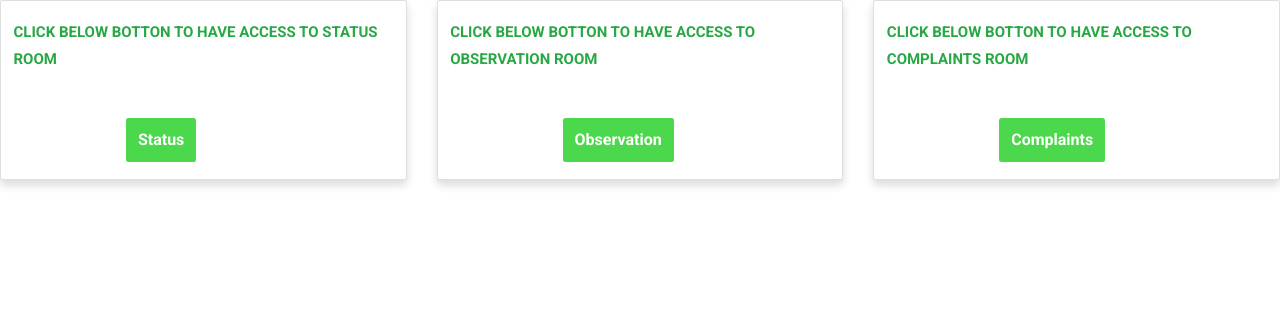
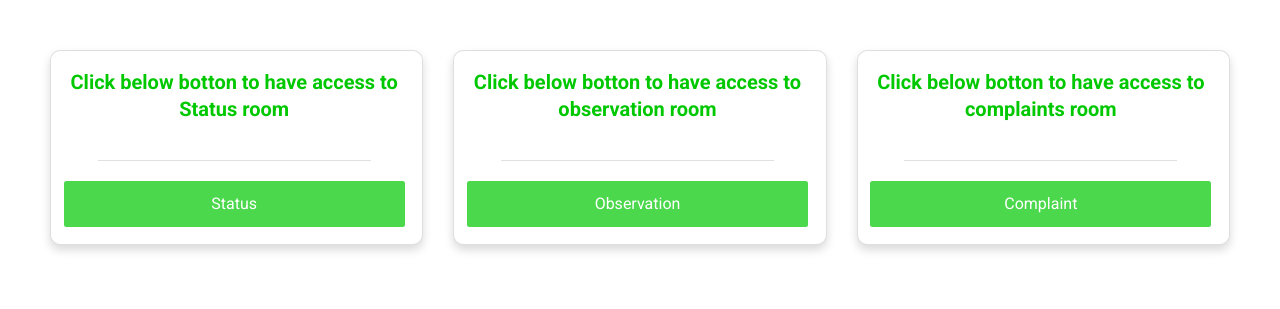
Before and after one commit to mutiulahi/cordsmobile, a PHP site: page /dashboard.php in a window 1280 px wide. Shown: the part 90-399 px from the top of the page. Run offline with PHP 8.4, Linux system fonts and the light colour scheme.

Commit message:
dashboard

```diff
--- a/dashboard.php
+++ b/dashboard.php
@@ -12,15 +12,45 @@
     <link rel="shortcut icon" href="assets/icon/favicon.png">
     <link rel="apple-touch-icon-precomposed" href="assets/icon/icon.png">
     <style>
-        .btn-btn{
-            background:rgba(0, 200, 0, 0.7);
-            border:none;
-            padding:10px 12px;
+
+        .me-center a {
+            display: flex;
+            justify-content: center;
+            align-items: center;
+            color:rgba(0, 200, 0, 0.7);
+        }
+        .btn-me {
+            color: white;
+            font-size: 16px;
+            padding: 10px 12px;
+            background-color: rgba(0, 200, 0, 0.7);
         }
 
-        .btn-btn a{
-            color:white;
-            font-size:16px;
+        .btn-me:hover {
+            color: white;
+            font-size: 16px;
+            padding: 10px 12px;
+            background-color: rgba(0, 200, 0, 1);
+            transition: 0.5s ease-in-out;
+        }
+        hr {
+            width: 80%;
+        }
+
+        .text-me {
+            font-size: 20px;
+            font-weight: bold;
+            color: rgba(0, 200, 0, 10);
+            text-align: center;
+        }
+        .card-me {
+            border-radius: 10px;
+            transition: 0.5s ease-in-out;
+        }
+        .card-me:hover {
+            border: 1.5px solid rgba(0, 200, 0, 0.7);
+            border-radius: 10px;
+            transition: 0.5s ease-in-out;
         }
     </style>
 </head>
@@ -30,68 +60,55 @@
         <div class="preload-logo"></div>
     </div> -->
     <div id="wrapper">
-    <?php
+        <?php
         require_once "layout/header.inc.php";
-    ?>
+        ?>
 
 
-    <div class="row">
-    <div class="col-xl-4 col-md-6 mb-4">
-        <div class="card border-left-success shadow h-100 py-2">
-            <div class="card-body">
-                <div class="row no-gutters align-items-center">
-                    <div class="col mr-2">
-                        <div class="text-xl font-weight-bold text-success text-uppercase mb-4">
-                        Click below botton to have access to Status room</div>
-                        <div class="h3 mb-0 mt-5 font-weight-bold text-gray-800 btn btn-success btn-btn" style="margin-left:30%">
-                            <a class="button-header border-corner text-center" href="login.php">Status</a>
+        <div class="row" style="padding: 50px;">
+            <div class="col-xl-4 col-md-6 mb-4">
+                <div class="card border-left-success shadow h-100 py-2 card-me">
+                    <div class="card-body">
+                        <div class="row no-gutters ">
+                            <div class="col mr-2 align-item-center me-center">
+                                <div class="text-me">
+                                    Click below botton to have access to Status room</div><br>
+                                <hr>
+                                <a href="#" class="btn text-white btn-me"> Status </a>
+                            </div>
+                        </div>
+                    </div>
+                </div>
+            </div>
+            <div class="col-xl-4 col-md-6 mb-4">
+                <div class="card border-left-success shadow h-100 py-2 card-me">
+                    <div class="card-body">
+                        <div class="row no-gutters ">
+                            <div class="col mr-2 align-item-center me-center">
+                                <div class="text-me">
+                                    Click below botton to have access to observation room</div><br>
+                                <hr>
+                                <a href="#" class="btn text-white btn-me"> Observation </a>
+                            </div>
+                        </div>
+                    </div>
+                </div>
+            </div>
+            <div class="col-xl-4 col-md-6 mb-4">
+                <div class="card border-left-success shadow h-100 py-2 card-me">
+                    <div class="card-body">
+                        <div class="row no-gutters ">
+                            <div class="col mr-2 align-item-center me-center">
+                                <div class="text-me">
+                                    Click below botton to have access to complaints room</div><br>
+                                <hr>
+                                <a href="#" class="btn text-white btn-me"> Complaint </a>
+                            </div>
                         </div>
                     </div>
                 </div>
             </div>
         </div>
-    </div>
-    <div class="col-xl-4 col-md-6 mb-4">
-        <div class="card border-left-success shadow h-100 py-2">
-            <div class="card-body">
-                <div class="row no-gutters align-items-center">
-                    <div class="col mr-2">
-                        <div class="text-xl font-weight-bold text-success text-uppercase mb-4">
-                        Click below botton to have access to observation room</div>
-                        <div class="h3 mb-0 mt-5 font-weight-bold text-gray-800 btn btn-success btn-btn" style="margin-left:30%">
-                            <a class="button-header border-corner text-center" href="observation.php">Observation</a>
-                        </div>
-                    </div>
-                </div>
-            </div>
-        </div>
-    </div>
-    <div class="col-xl-4 col-md-6 mb-4">
-        <div class="card border-left-success shadow h-100 py-2">
-            <div class="card-body">
-                <div class="row no-gutters align-items-center">
-                    <div class="col mr-2">
-                        <div class="text-xl font-weight-bold text-success text-uppercase mb-4">
-                            Click below botton to have access to complaints room</div>
-                        <div class="h3 mb-0 mt-5 font-weight-bold text-gray-800 btn btn-success btn-btn" style="margin-left:30%">
-                            <a class="button-header border-corner" href="complaint.php">Complaints</a>
-                        </div>
-                    </div>
-                </div>
-            </div>
-        </div>
-    </div>
-    </div>
-        <!-- <div id="bottom" class="bottom-type1 position-relative" style="background-color:rgba(0, 250, 0, 0.5);" >
-            <div class="container">
-                <div class="bottom-wrap text-center">
-                    <div id="copyright">
-                        <a href="#" style="color:black;">Copyright © 2020 Themesflat </a><span class="license" style="color:black;"> All Rights
-                            Reserved</span>
-                    </div>
-                </div>
-            </div>
-        </div> -->
     </div>
 
     <a id="scroll-top"></a>
--- a/index.php
+++ b/index.php
@@ -113,9 +113,6 @@
 
                     <div class="col-xl-4 col-lg-4 col-md-4">
                         <div class="wrap-prochudure style-prochudure">
-                            <!-- <div class="icon-prochudure style-prochudure"> -->
-                            <!-- <img src="assets/icon/icon-prochudure2.png" alt="image"> -->
-                            <!-- </div> -->
                             <div class="content-prochudure">
                                 <h5><a href="register.php">Complaint</a></h5>
                                 <p>Make complaint on the problem on your power status</p>
--- a/register.php
+++ b/register.php
@@ -60,12 +60,11 @@
                                             </fieldset>
                                             <fieldset class="select">
                                                 <select name="location" id="" style="background:inherit; border:solid whitesmoke 1px; color:white; padding:16px; padding-left:25px; border-radius: 5px;" require='true'>
-                                                        <option value="">Select your Transformer Location</option>
+                                                        <option value="">Select your Transformer Location...</option>
                                                         <option value="Come">come</option>
                                                         <option value="Go">Go</option>
                                                 </select>
                                             </fieldset>
-
                                         </div>
                                         <p class="form-submit">
                                             <button name="register" class="font-style linear-color border-corner submit"> Submit Now</button>
```
